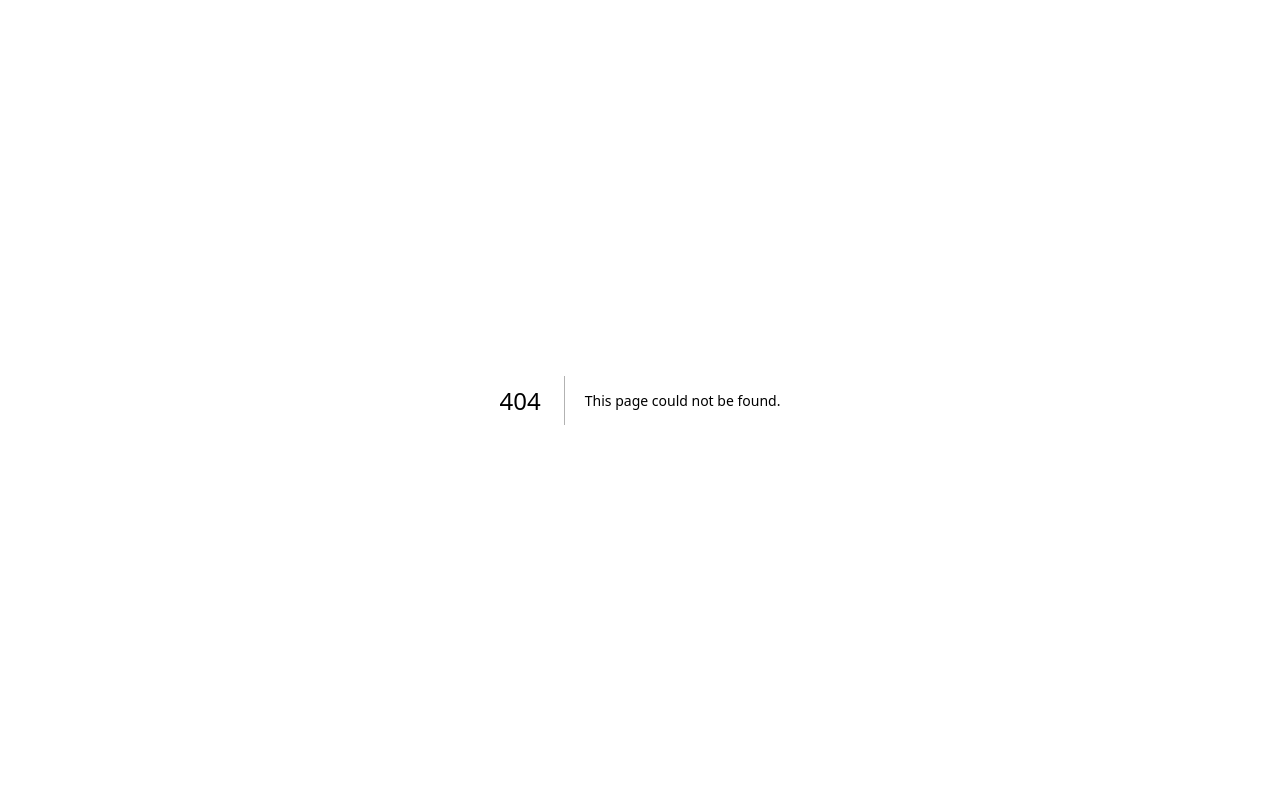
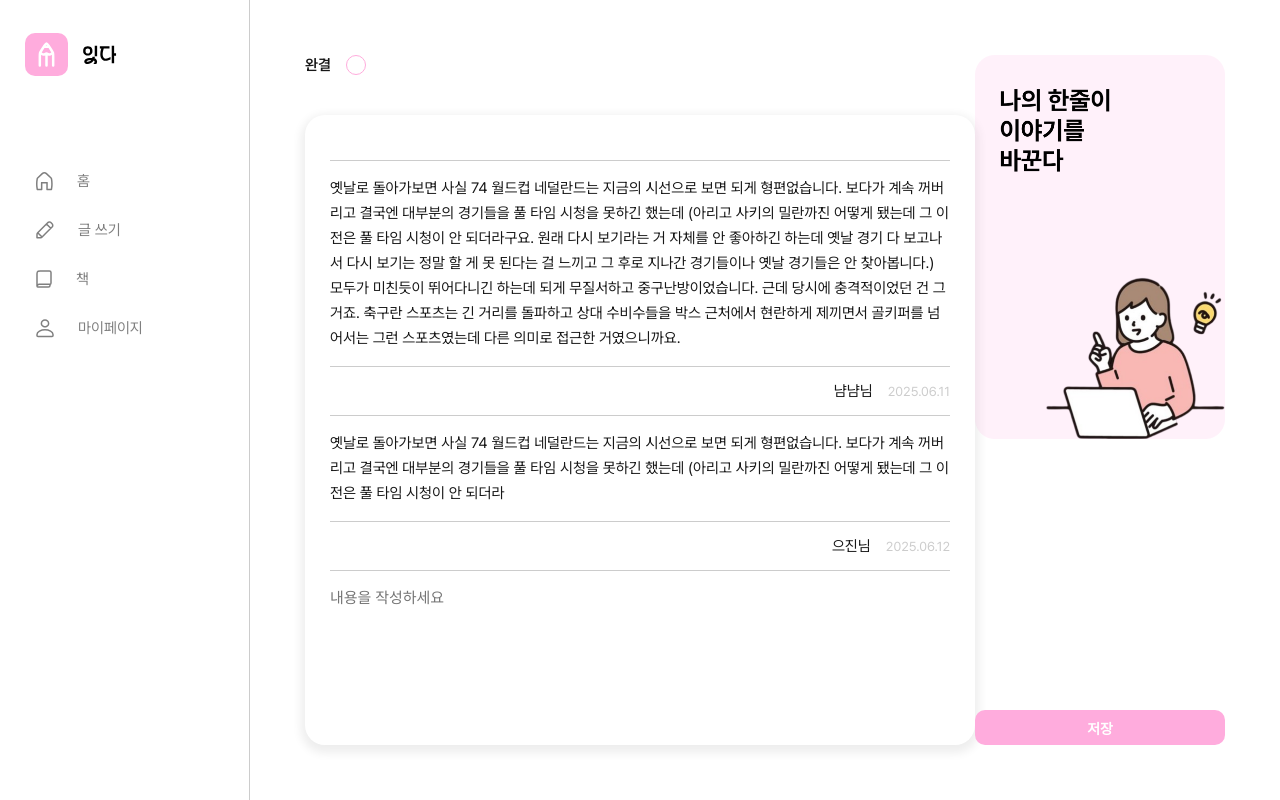
Before and after one commit to eejx0/Itda, a Next.js app: page /edit/1 in a window 1280 px wide. Before the commit this address had no page. Built offline with nearby package versions, Linux system fonts and the light colour scheme; no server answers; the database is empty.

Commit message:
fix :: 스타일링

```diff
--- a/src/app/book/id/page.tsx
+++ b/src/app/book/id/page.tsx
@@ -63,6 +63,7 @@ export default function BookDetail() {
 
 const Wrapper = styled.div`
   display: flex;
+  min-height: 100vh;
 `;
 
 const ContainerWrapper = styled.div<{ $closed: boolean }>`
@@ -81,7 +82,7 @@ const Container = styled.div`
   width: 70vw;
   margin-left: auto;
   margin-right: auto;
-  /* padding-bottom: 208px; */
+  padding-bottom: 258px;
   > h3 {
     font-size: 23px;
   }
--- a/src/app/book/page.tsx
+++ b/src/app/book/page.tsx
@@ -120,7 +120,7 @@ const Container = styled.div`
   margin-right: auto;
   margin-bottom: 70px;
   gap: 30px;
-  /* padding-bottom: 208px; */
+  padding-bottom: 258px;
   > h3 {
     font-size: 23px;
   }
--- /dev/null
+++ b/src/app/edit/[id]/page.tsx
@@ -0,0 +1,275 @@
+"use client"
+
+import SideBar from "@/components/common/sideBar"
+import styled from "styled-components";
+import { useState, useEffect } from "react";
+import Image from "next/image";
+import Advertisement from "../../../assets/imgs/advertisement.png";
+import Check from "../../../assets/imgs/check.svg";
+import { useParams } from "next/navigation";
+import { getDoc, doc } from "firebase/firestore";
+import { db } from "@/firebase";
+import { useRef } from "react";
+// import Picture from "../../../assets/imgs/picture.svg";
+
+interface EditPostType {
+    id: string;
+    title: string;
+    content: string;
+    author: string;
+    createdAt: string;
+    completed: boolean;
+}
+
+export default function EditContent() {
+    const [closed, setClosed] = useState<boolean>(false);
+    const [checked, setChecked] = useState<boolean>(false);
+    const [post, setPost] = useState<EditPostType | null>(null);
+    const textareaRef = useRef<HTMLTextAreaElement>(null);
+
+    const handleTextareaChange = () => {
+        const textarea = textareaRef.current;
+        if (textarea) {
+          textarea.style.height = "auto";
+          textarea.style.height = `${textarea.scrollHeight}px`;
+        }
+    };
+
+    const params = useParams();
+    const postId = params?.id;
+
+    useEffect(() => {
+        const fetchPost = async () => {
+          if (!postId) return;
+
+          const docRef = doc(db, "posts", postId as string);
+          const docSnap = await getDoc(docRef);
+
+          if (docSnap.exists()) {
+            const data = docSnap.data() as Omit<EditPostType, "id">;
+            setPost({ id: docSnap.id, ...data });
+          }
+        };
+
+        fetchPost();
+    }, [postId]);
+
+    return (
+        <Wrapper>
+            <SideBar closed={closed} setClosed={setClosed}/>
+            <Container $closed={closed}>
+                <ContentWrapper>
+                    <HeadWrapper>
+                        {/* <UploadPicture></UploadPicture> */}
+                        <CompleteWrapper>
+                            <p>완결</p>
+                            <CheckBox $checked={checked} onClick={() => setChecked(prev => !prev)}>
+                                <Image src={Check} alt="" />
+                            </CheckBox>
+                        </CompleteWrapper>
+                    </HeadWrapper>
+                    <ContentBox>
+                        <InnerScrollBox>
+                            <Title>{post?.title}</Title>
+                            <Line />
+                            <Content>
+                                옛날로 돌아가보면 사실 74 월드컵 네덜란드는 지금의 시선으로 보면 되게 형편없습니다.
+                                보다가 계속 꺼버리고 결국엔 대부분의 경기들을 풀 타임 시청을 못하긴 했는데 (아리고 사키의 밀란까진 어떻게 됐는데 그 이전은 풀 타임 시청이 안 되더라구요.
+                                원래 다시 보기라는 거 자체를 안 좋아하긴 하는데 옛날 경기 다 보고나서 다시 보기는 정말 할 게 못 된다는 걸 느끼고 그 후로 지나간 경기들이나 옛날 경기들은 안 찾아봅니다.)
+                                모두가 미친듯이 뛰어다니긴 하는데 되게 무질서하고 중구난방이었습니다.
+                                근데 당시에 충격적이었던 건 그거죠.
+                                축구란 스포츠는 긴 거리를 돌파하고 상대 수비수들을 박스 근처에서 현란하게 제끼면서 골키퍼를 넘어서는 그런 스포츠였는데 다른 의미로 접근한 거였으니까요.
+                            </Content>
+                            <Line />
+                            <TextWrapper>
+                                <Author>냠냠님</Author>
+                                <CreatedAt>2025.06.11</CreatedAt>
+                            </TextWrapper>
+                            <Line />
+                            <Content>
+                                옛날로 돌아가보면 사실 74 월드컵 네덜란드는 지금의 시선으로 보면 되게 형편없습니다.
+                                보다가 계속 꺼버리고 결국엔 대부분의 경기들을 풀 타임 시청을 못하긴 했는데 (아리고 사키의 밀란까진 어떻게 됐는데 그 이전은 풀 타임 시청이 안 되더라
+
+                            </Content>
+                            <Line />
+                            <TextWrapper>
+                                <Author>으진님</Author>
+                                <CreatedAt>2025.06.12</CreatedAt>
+                            </TextWrapper>
+                            <Line />
+                            <Textarea
+                                ref={textareaRef}
+                                placeholder="내용을 작성하세요"
+                                onChange={handleTextareaChange}
+                            />
+                        </InnerScrollBox>
+                    </ContentBox>
+                </ContentWrapper>
+                <SideWrapper>
+                    <Image src={Advertisement} alt="" style={{width: "100%", height: '384px'}} />
+                    <button>저장</button>
+                </SideWrapper>
+            </Container>
+        </Wrapper>
+    )
+}
+
+const Wrapper = styled.div`
+    display: flex;
+`;
+
+const Container = styled.div<{ $closed: boolean }>`
+    margin-left: ${({ $closed }) => ($closed ? "90px" : "250px")};
+    transition: margin-left 0.3s ease;
+    display: flex;
+    justify-content: space-between;
+    width: 100%;
+    height: 100vh;
+    padding: 55px;
+`;
+
+// const UploadPicture = styled.div`
+//     background-image: url(${Picture.src});
+//     width: 100px;
+//     height: 100px;
+//     background-size: cover;
+//     background-position: center;
+//     cursor: pointer;
+//     display: flex;
+//     align-items: center;
+//     position: relative;
+// `;
+
+const ContentWrapper = styled.div`
+    display: flex;
+    flex-direction: column;
+    width: 74%;
+`;
+
+const HeadWrapper = styled.div`
+    display: flex;
+    width: 100%;
+    justify-content: space-between;
+    align-items: flex-end;
+`;
+
+const CompleteWrapper = styled.div`
+    display: flex;
+    align-items: center;
+    justify-content: center;
+    gap: 15px;
+    > p {
+        font-weight: 600;
+        font-size: 15px;
+    }
+`;
+
+const CheckBox = styled.div<{ $checked: boolean }>`
+    display: flex;
+    align-items: center;
+    justify-content: center;
+    width: 20px;
+    height: 20px;
+    border-radius: 50px;
+    border: 1px solid #FFACDD;
+    background-color: ${({ $checked }) => $checked ? "#FFACDD" : "white"};
+    background-size: 70%;
+    background-position: center;
+    background-repeat: no-repeat;
+    cursor: pointer;
+`;
+
+const ContentBox = styled.div`
+    width: 100%;
+    height: 100%;
+    max-height: calc(100vh - 120px);
+    overflow-y: auto;
+    margin-top: 40px;
+    box-shadow: 0px 4px 10px 4px rgba(0,0,0,0.07);
+    border-radius: 20px;
+    display: flex;
+    flex-direction: column;
+    gap: 15px;
+    padding: 30px 25px 30px 25px;
+
+`;
+
+const InnerScrollBox = styled.div`
+    display: flex;
+    flex-direction: column;
+    gap: 15px;
+`;
+
+const Textarea = styled.textarea`
+    resize: none;
+    width: 100%;
+    font-family: pretendard;
+    font-size: 15px;
+    border: none;
+    outline: none;
+    line-height: 25px;
+    overflow: hidden;
+    min-height: 80px;
+    box-sizing: border-box;
+    ::placeholder{
+        color: rgba(0,0,0,0.3);
+    }
+`;
+
+const Line = styled.div`
+    height: 1px;
+    width: 100%;
+    background-color: rgba(0,0,0,0.2);
+`;
+
+const SideWrapper = styled.div`
+    display: flex;
+    flex-direction: column;
+    height: 100%;
+    justify-content: space-between;
+    width: 254px;
+    > button {
+        width: 100%;
+        height: 35px;
+        background-color: #FFACDD;
+        border: none;
+        border-radius: 10px;
+        font-weight: 600;
+        color: white;
+        font-size: 14px;
+        cursor: pointer;
+        transition: 0.2s;
+        &:hover {
+            background-color: #FF86CE;
+        }
+    }
+`;
+
+
+const Title = styled.p`
+    font-size: 20px;
+    font-weight: 600;
+    width: 100%;
+`;
+
+const Content = styled.p`
+    font-size: 15px;
+    line-height: 25px;
+    width: 100%;
+`;
+
+const TextWrapper = styled.div`
+    display: flex;
+    gap: 15px;
+    align-items: center;
+    margin-left: auto;
+`;
+
+const Author = styled.p`
+    font-size: 15px;
+`;
+
+const CreatedAt = styled.p`
+    font-size: 13px;
+    color: rgba(0,0,0,0.2);
+`;
--- a/src/app/globals.css
+++ b/src/app/globals.css
@@ -8,6 +8,10 @@
     --background: #0a0a0a;
     --foreground: #ededed;
   }
+}
+
+html, body {
+  height: 100%;
 }
 
 body {
--- a/src/app/page.tsx
+++ b/src/app/page.tsx
@@ -13,7 +13,7 @@ import { getDocs, collection, doc, getDoc } from "firebase/firestore";
 import { db } from "@/firebase";
 import { getAuth, onAuthStateChanged } from "firebase/auth";
 
-interface PostsType {
+export interface PostsType {
   id: string;
   title: string;
   content: string;
@@ -142,7 +142,7 @@ const Container = styled.div`
   width: 70vw;
   margin-left: auto;
   margin-right: auto;
-  /* padding-bottom: 208px; */
+  padding-bottom: 258px;
   > h3 {
     font-size: 23px;
   }
--- a/src/components/common/footer.tsx
+++ b/src/components/common/footer.tsx
@@ -53,6 +53,7 @@ const Wrapper = styled.div`
     align-items: center;
     padding: 0px 80px 0px 80px;
     justify-content: space-between;
+    position: absolute;
 `;
 
 const LogoWrapper = styled.div`
```
Also changed, not shown: src/app/post/page.tsx (+6 -4 lines), src/components/common/currentStoryBox.tsx (+16 -3 lines).
